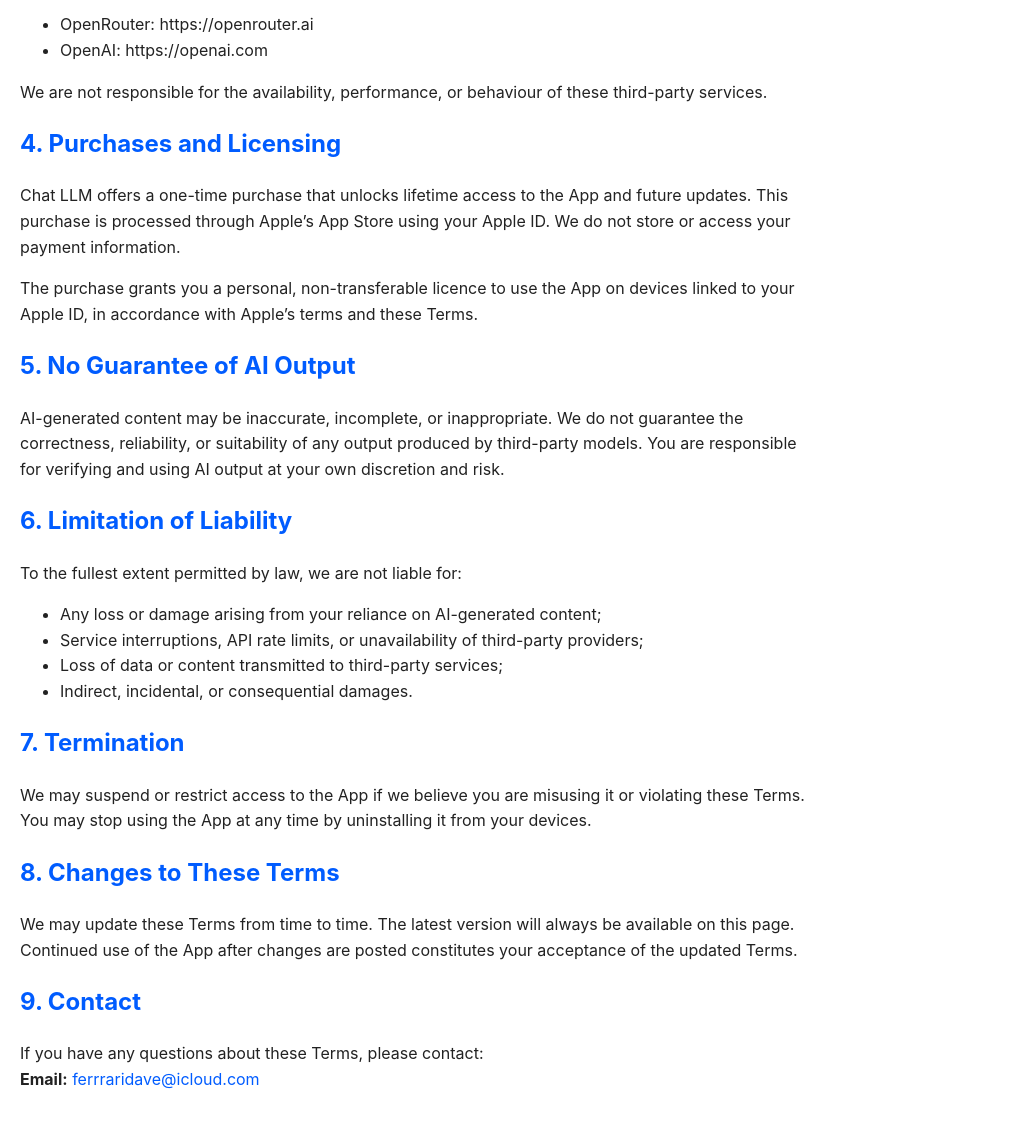
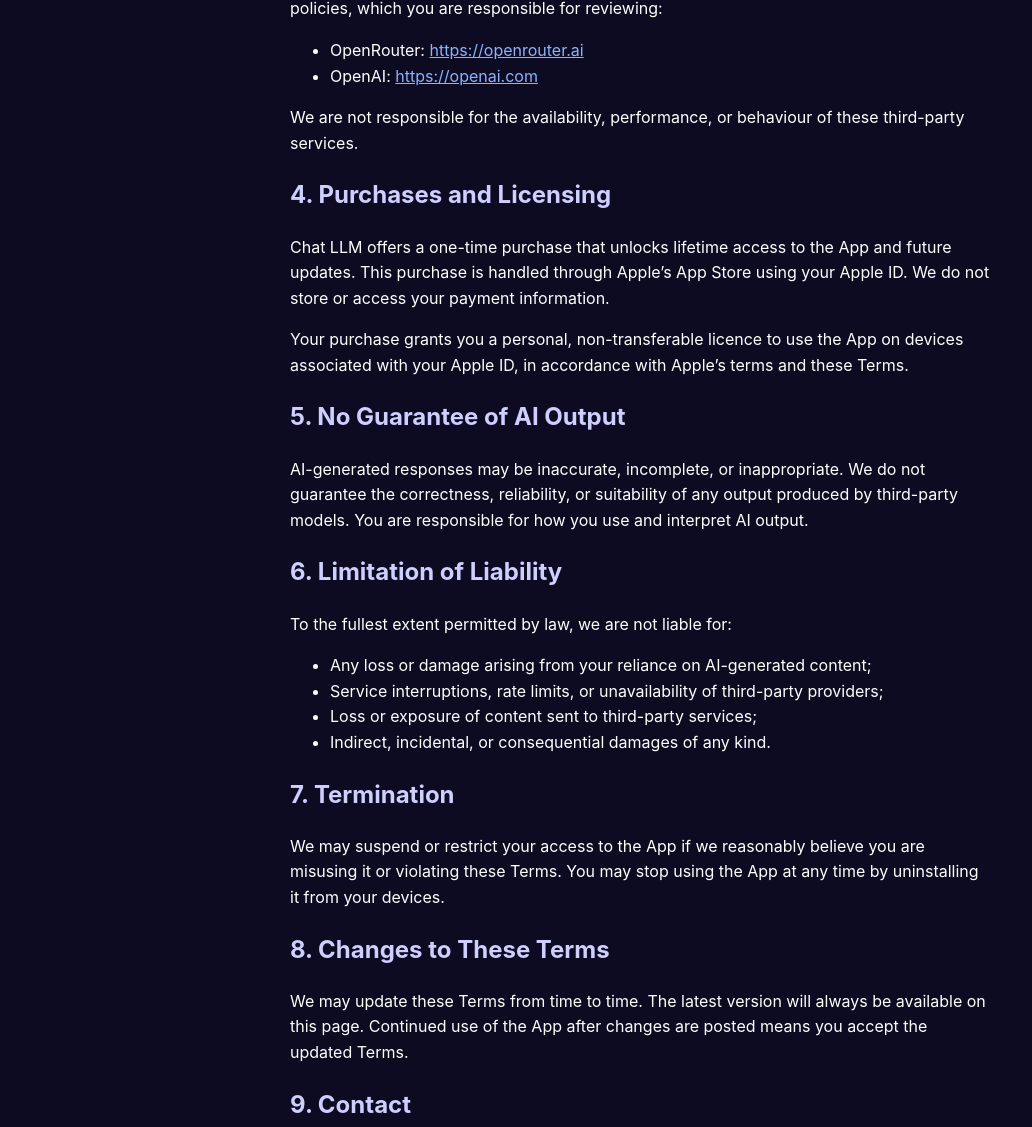
Before and after one commit to ferrraridave-coder/chat-llm-support, a plain HTML site: page terms.html in a window 1280 px wide. Shown: the part 861-1988 px from the top of the page, without its empty margins (0-1032 px from the left). Drawn offline with Linux system fonts and the light colour scheme.

Commit message:
Update terms.html

```diff
--- a/terms.html
+++ b/terms.html
@@ -1,25 +1,24 @@
 <!DOCTYPE html>
 <html lang="en">
 <head>
-<meta charset="UTF-8">
-<title>Chat LLM – Terms of Use</title>
-<meta name="viewport" content="width=device-width, initial-scale=1.0">
+    <meta charset="UTF-8" />
+    <meta name="viewport" content="width=device-width, initial-scale=1.0" />
+    <title>Chat LLM — Terms of Use</title>
     <style>
         body {
-        font-family: -apple-system, BlinkMacSystemFont, "Segoe UI", Roboto, Helvetica, Arial, sans-serif;
-        margin: 0;
+            font-family: -apple-system, BlinkMacSystemFont, sans-serif;
+            background-color: #0d0b22;
+            color: #ffffff;
             padding: 20px;
             line-height: 1.6;
-        background-color: #ffffff;
-        color: #222;
-        max-width: 800px;
+            max-width: 700px;
+            margin: auto;
         }
         h1, h2 {
-        color: #005CFF;
+            color: #cfcfff;
         }
         a {
-        color: #005CFF;
-        text-decoration: none;
+            color: #89b4ff;
         }
     </style>
 </head>
@@ -43,8 +42,8 @@ Useful links:<br>
 <h2>1. Description of the Service</h2>
 <p>
 Chat LLM is a client application that allows you to interact with AI models provided by
-third-party services such as OpenRouter and OpenAI. The App sends your prompts, images,
-and documents to these providers’ APIs and displays the responses.
+third-party services such as OpenRouter and OpenAI. The App sends your text, images,
+and documents to these providers’ APIs and displays the responses returned.
 We do not operate or control the models themselves.
 </p>
 
@@ -55,8 +54,8 @@ You agree that you will not use the App to:
 <ul>
     <li>Upload or generate content that is illegal, harmful, or abusive;</li>
     <li>Violate intellectual property rights or privacy rights of others;</li>
-    <li>Attempt to misuse, overload, or interfere with third-party AI services;</li>
-    <li>Submit sensitive personal data of others without their consent.</li>
+    <li>Submit sensitive personal data of others without consent;</li>
+    <li>Misuse, overload, or attempt to interfere with third-party AI services or APIs.</li>
 </ul>
 
 <h2>3. Third-Party Services</h2>
@@ -65,9 +64,10 @@ The App relies on APIs provided by third parties, including but not limited to O
 Your use of those services is also governed by their own terms and privacy policies, which you are
 responsible for reviewing:
 </p>
+
 <ul>
-    <li>OpenRouter: https://openrouter.ai</li>
-    <li>OpenAI: https://openai.com</li>
+    <li>OpenRouter: <a href="https://openrouter.ai">https://openrouter.ai</a></li>
+    <li>OpenAI: <a href="https://openai.com">https://openai.com</a></li>
 </ul>
 
 <p>
@@ -77,20 +77,20 @@ We are not responsible for the availability, performance, or behaviour of these
 <h2>4. Purchases and Licensing</h2>
 <p>
 Chat LLM offers a one-time purchase that unlocks lifetime access to the App and future updates.
-This purchase is processed through Apple’s App Store using your Apple ID. We do not store or
+This purchase is handled through Apple’s App Store using your Apple ID. We do not store or
 access your payment information.
 </p>
 
 <p>
-The purchase grants you a personal, non-transferable licence to use the App on devices linked
-to your Apple ID, in accordance with Apple’s terms and these Terms.
+Your purchase grants you a personal, non-transferable licence to use the App on devices associated
+with your Apple ID, in accordance with Apple’s terms and these Terms.
 </p>
 
 <h2>5. No Guarantee of AI Output</h2>
 <p>
-AI-generated content may be inaccurate, incomplete, or inappropriate. We do not guarantee
+AI-generated responses may be inaccurate, incomplete, or inappropriate. We do not guarantee
 the correctness, reliability, or suitability of any output produced by third-party models.
-You are responsible for verifying and using AI output at your own discretion and risk.
+You are responsible for how you use and interpret AI output.
 </p>
 
 <h2>6. Limitation of Liability</h2>
@@ -99,22 +99,21 @@ To the fullest extent permitted by law, we are not liable for:
 </p>
 <ul>
     <li>Any loss or damage arising from your reliance on AI-generated content;</li>
-    <li>Service interruptions, API rate limits, or unavailability of third-party providers;</li>
-    <li>Loss of data or content transmitted to third-party services;</li>
-    <li>Indirect, incidental, or consequential damages.</li>
+    <li>Service interruptions, rate limits, or unavailability of third-party providers;</li>
+    <li>Loss or exposure of content sent to third-party services;</li>
+    <li>Indirect, incidental, or consequential damages of any kind.</li>
 </ul>
 
 <h2>7. Termination</h2>
 <p>
-We may suspend or restrict access to the App if we believe you are misusing it or violating
-these Terms. You may stop using the App at any time by uninstalling it from your devices.
+We may suspend or restrict your access to the App if we reasonably believe you are misusing it
+or violating these Terms. You may stop using the App at any time by uninstalling it from your devices.
 </p>
 
 <h2>8. Changes to These Terms</h2>
 <p>
-We may update these Terms from time to time. The latest version will always be available
-on this page. Continued use of the App after changes are posted constitutes your acceptance
-of the updated Terms.
+We may update these Terms from time to time. The latest version will always be available on this page.
+Continued use of the App after changes are posted means you accept the updated Terms.
 </p>
 
 <h2>9. Contact</h2>
```
Lines whose indentation alone changed are shown as unchanged.
